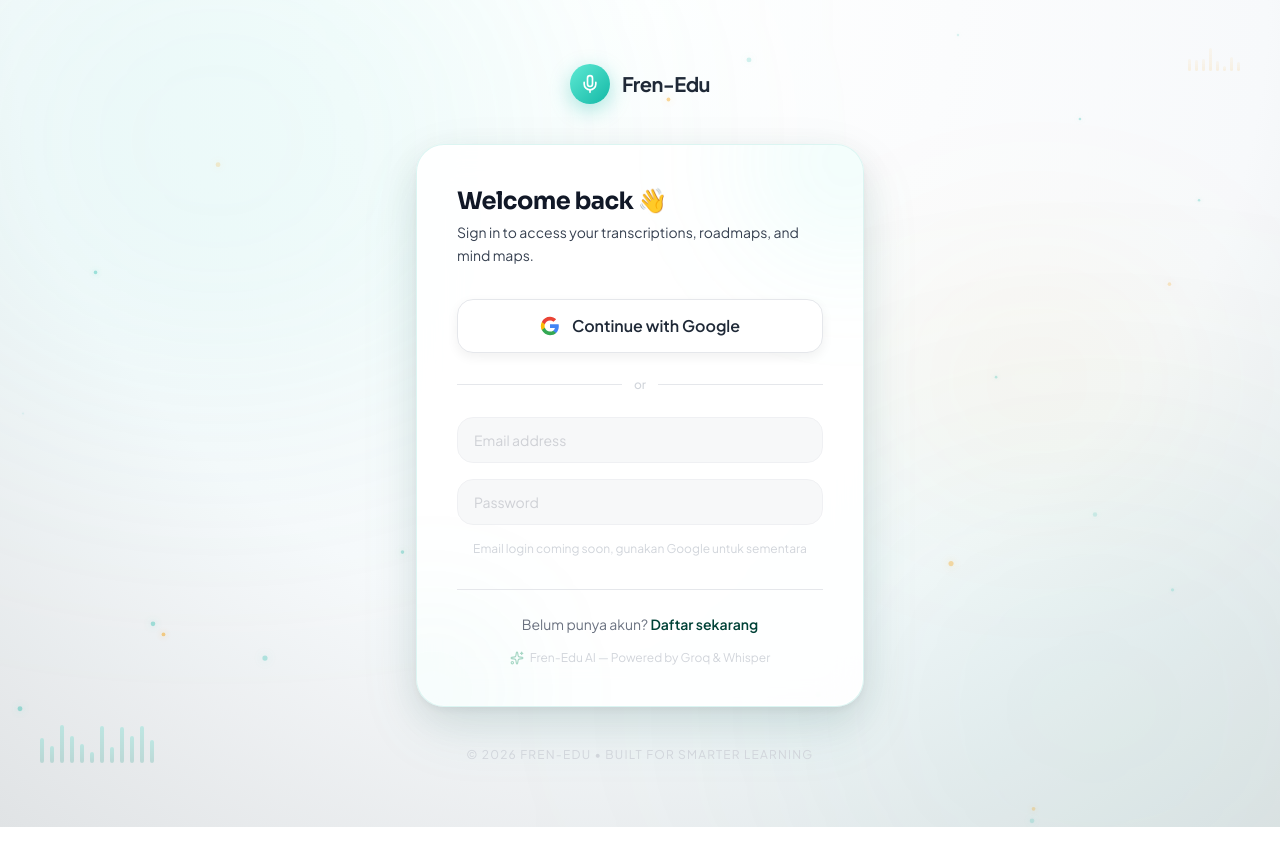
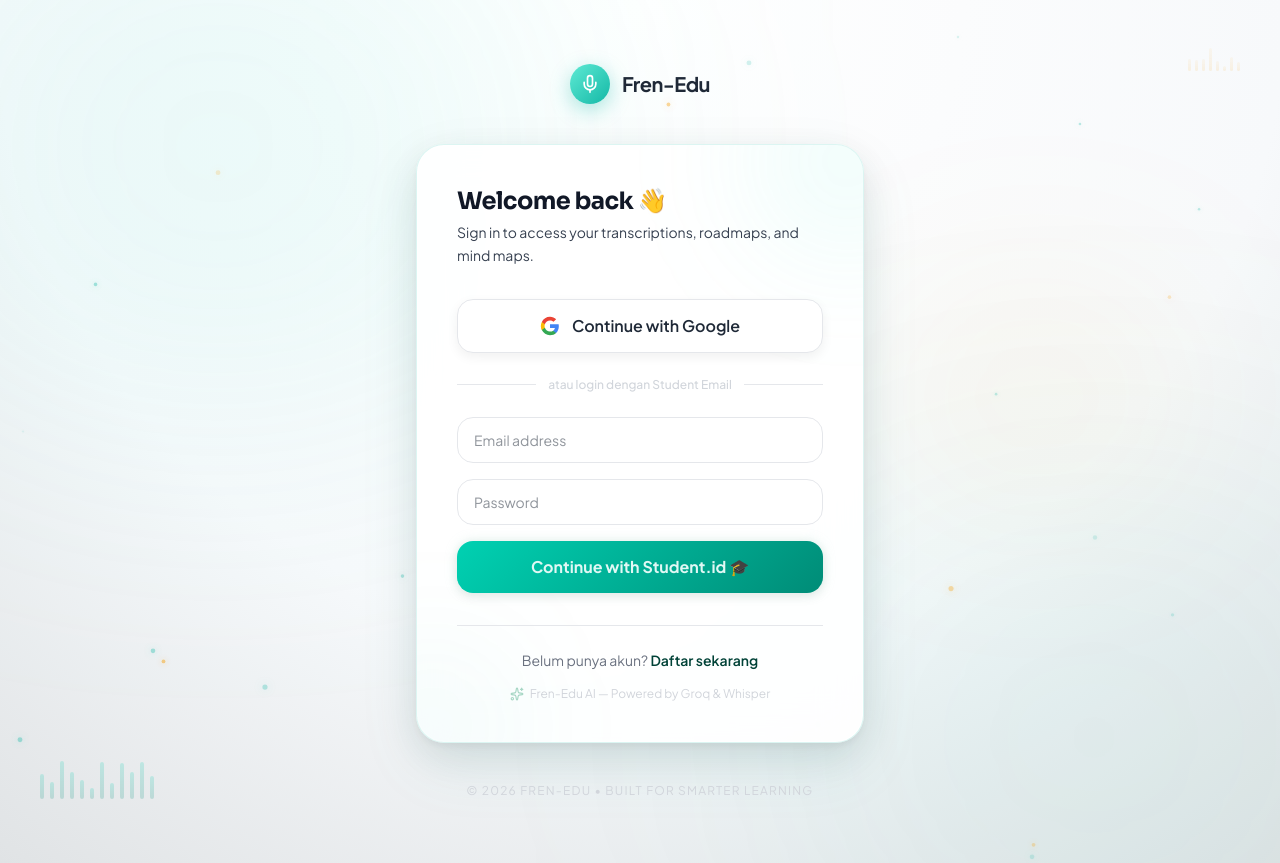
Before and after one commit to akhnadina53-hue/web-arkom, a Next.js app in the folder apps/web/: page /login in a window 1280 px wide. Before the commit the page ends 827 px from the top, so only its background shows below. Built offline with nearby package versions, Linux system fonts and the light colour scheme.

Commit message:
security: add 4 layers for anticipation for attacker who want to hacking

```diff
--- a/apps/web/app/(auth)/login/page.tsx
+++ b/apps/web/app/(auth)/login/page.tsx
@@ -1,12 +1,44 @@
 "use client";
 
+import { useState } from "react";
 import { signIn } from "next-auth/react";
 import { Sparkles } from "lucide-react";
 import { motion } from "framer-motion";
 import { AuthCard } from "@/components/auth/AuthCard";
 import Link from "next/link";
+import { useRouter } from "next/navigation";
 
 export default function LoginPage() {
+  const router = useRouter();
+  const [email, setEmail] = useState("");
+  const [password, setPassword] = useState("");
+  const [isLoading, setIsLoading] = useState(false);
+  const [error, setError] = useState("");
+
+  const handleSubmit = async (e: React.FormEvent) => {
+    e.preventDefault();
+    setIsLoading(true);
+    setError("");
+
+    try {
+      const res = await signIn("credentials", {
+        redirect: false,
+        email,
+        password,
+      });
+
+      if (res?.error) {
+        throw new Error("Email atau password salah");
+      }
+
+      router.push("/dashboard");
+    } catch (err: any) {
+      setError(err.message);
+    } finally {
+      setIsLoading(false);
+    }
+  };
+
   return (
     <AuthCard
       title="Welcome back 👋"
@@ -37,7 +69,6 @@
             "var(--shadow-md)";
         }}
       >
-        {/* Google SVG Icon */}
         <svg className="w-5 h-5 flex-shrink-0" viewBox="0 0 24 24">
           <path
             d="M22.56 12.25c0-.78-.07-1.53-.2-2.25H12v4.26h5.92c-.26 1.37-1.04 2.53-2.21 3.31v2.77h3.58c2.08-1.92 3.28-4.74 3.28-8.09z"
@@ -69,7 +100,7 @@
           className="text-xs font-medium"
           style={{ color: "var(--text-tertiary)" }}
         >
-          or
+          atau login dengan Student Email
         </span>
         <div
           className="flex-1 h-px"
@@ -77,45 +108,79 @@
         />
       </div>
 
-      {/* Email/Password placeholder — bisa diisi nanti */}
-      <div className="space-y-4">
+      {/* Email/Password form */}
+      <form className="space-y-4" onSubmit={handleSubmit}>
         <div className="relative group">
           <input
             type="email"
+            required
+            value={email}
+            onChange={(e) => setEmail(e.target.value)}
             placeholder="Email address"
-            disabled
-            className="w-full rounded-2xl py-3 px-4 text-sm transition-all"
+            className="w-full rounded-2xl py-3 px-4 text-sm transition-all outline-none"
             style={{
-              background: "var(--color-fog)",
+              background: "var(--bg-elevated)",
               border: "1.5px solid var(--border-default)",
-              color: "var(--text-secondary)",
-              cursor: "not-allowed",
-              opacity: 0.6,
+              color: "var(--text-primary)",
+            }}
+            onFocus={(e) => {
+              e.currentTarget.style.borderColor = "var(--border-focus)";
+              e.currentTarget.style.boxShadow =
+                "0 0 0 3px rgba(20,184,166,0.12)";
+            }}
+            onBlur={(e) => {
+              e.currentTarget.style.borderColor = "var(--border-default)";
+              e.currentTarget.style.boxShadow = "none";
             }}
           />
         </div>
         <div className="relative group">
           <input
             type="password"
+            required
+            value={password}
+            onChange={(e) => setPassword(e.target.value)}
             placeholder="Password"
-            disabled
-            className="w-full rounded-2xl py-3 px-4 text-sm transition-all"
+            className="w-full rounded-2xl py-3 px-4 text-sm transition-all outline-none"
             style={{
-              background: "var(--color-fog)",
+              background: "var(--bg-elevated)",
               border: "1.5px solid var(--border-default)",
-              color: "var(--text-secondary)",
-              cursor: "not-allowed",
-              opacity: 0.6,
+              color: "var(--text-primary)",
+            }}
+            onFocus={(e) => {
+              e.currentTarget.style.borderColor = "var(--border-focus)";
+              e.currentTarget.style.boxShadow =
+                "0 0 0 3px rgba(20,184,166,0.12)";
+            }}
+            onBlur={(e) => {
+              e.currentTarget.style.borderColor = "var(--border-default)";
+              e.currentTarget.style.boxShadow = "none";
             }}
           />
         </div>
-        <p
-          className="text-xs text-center"
-          style={{ color: "var(--text-tertiary)" }}
+
+        {error && (
+          <p className="text-sm text-center text-red-500 font-medium">
+            {error}
+          </p>
+        )}
+
+        <motion.button
+          whileHover={{ scale: 1.01, y: -1 }}
+          whileTap={{ scale: 0.98 }}
+          type="submit"
+          disabled={isLoading}
+          className="w-full font-bold py-3.5 rounded-2xl mt-2 flex items-center justify-center gap-2 group disabled:opacity-70 disabled:cursor-not-allowed"
+          style={{
+            background:
+              "linear-gradient(135deg, var(--color-smurf-300) 0%, var(--color-smurf-400) 100%)",
+            color: "var(--color-smurf-100)",
+            boxShadow: "var(--shadow-md), var(--shadow-glow-sm)",
+          }}
         >
-          Email login coming soon, gunakan Google untuk sementara
-        </p>
-      </div>
+          {isLoading ? "Signing in..." : "Continue with Student.id 🎓"}
+        </motion.button>
+      </form>
 
       {/* Footer Links */}
       <div
--- a/apps/web/app/(auth)/register/page.tsx
+++ b/apps/web/app/(auth)/register/page.tsx
@@ -1,5 +1,6 @@
 "use client";
 
+import { useState } from "react";
 import Link from "next/link";
 import { AuthCard } from "@/components/auth/AuthCard";
 import { Mail, Lock, User, ArrowRight, Sparkles } from "lucide-react";
@@ -11,11 +12,17 @@
   type,
   placeholder,
   label,
+  value,
+  onChange,
+  required = true,
 }: {
   icon: React.ElementType;
   type: string;
   placeholder: string;
   label: string;
+  value: string;
+  onChange: (e: React.ChangeEvent<HTMLInputElement>) => void;
+  required?: boolean;
 }) {
   return (
     <div className="space-y-1.5">
@@ -33,6 +40,9 @@
         <input
           type={type}
           placeholder={placeholder}
+          value={value}
+          onChange={onChange}
+          required={required}
           className="w-full rounded-2xl py-3 pl-11 pr-4 text-sm transition-all outline-none"
           style={{
             background: "var(--bg-elevated)",
@@ -54,10 +64,55 @@
 }
 
 export default function RegisterPage() {
+  const [name, setName] = useState("");
+  const [email, setEmail] = useState("");
+  const [password, setPassword] = useState("");
+  const [isLoading, setIsLoading] = useState(false);
+  const [error, setError] = useState("");
+
+  const handleSubmit = async (e: React.FormEvent) => {
+    e.preventDefault();
+    setIsLoading(true);
+    setError("");
+
+    try {
+      // Panggil API Register
+      const res = await fetch("/api/auth/register", {
+        method: "POST",
+        headers: { "Content-Type": "application/json" },
+        body: JSON.stringify({ name, email, password }),
+      });
+
+      const data = await res.json();
+
+      if (!res.ok) {
+        throw new Error(data.message || "Gagal melakukan registrasi");
+      }
+
+      // Jika sukses, langsung login dengan credentials
+      const loginRes = await signIn("credentials", {
+        redirect: false,
+        email,
+        password,
+      });
+
+      if (loginRes?.error) {
+        throw new Error("Gagal auto-login setelah register");
+      }
+
+      // Redirect ke dashboard
+      window.location.href = "/dashboard";
+    } catch (err: any) {
+      setError(err.message);
+    } finally {
+      setIsLoading(false);
+    }
+  };
+
   return (
     <AuthCard
       title="Mulai perjalananmu 🚀"
-      description="Daftar sekarang dan akses fitur transkripsi AI, roadmap, dan mind map secara gratis."
+      description="Daftar menggunakan email kampus (.edu / .ac.id) untuk status pelajar otomatis."
     >
       {/* Google — cara utama */}
       <motion.button
@@ -115,7 +170,7 @@
           className="text-xs font-medium"
           style={{ color: "var(--text-tertiary)" }}
         >
-          atau isi form
+          atau daftar dengan email
         </span>
         <div
           className="flex-1 h-px"
@@ -124,48 +179,56 @@
       </div>
 
       {/* Form fields */}
-      <form className="space-y-4" onSubmit={(e) => e.preventDefault()}>
+      <form className="space-y-4" onSubmit={handleSubmit}>
         <InputField
           icon={User}
           type="text"
           placeholder="Nama Lengkap"
           label="Nama Lengkap"
+          value={name}
+          onChange={(e) => setName(e.target.value)}
         />
         <InputField
           icon={Mail}
           type="email"
-          placeholder="email@contoh.com"
+          placeholder="mahasiswa@kampus.ac.id"
           label="Alamat Email"
+          value={email}
+          onChange={(e) => setEmail(e.target.value)}
         />
         <InputField
           icon={Lock}
           type="password"
           placeholder="••••••••"
           label="Password"
+          value={password}
+          onChange={(e) => setPassword(e.target.value)}
         />
+
+        {error && (
+          <p className="text-sm text-center text-red-500 font-medium">
+            {error}
+          </p>
+        )}
 
         <motion.button
           whileHover={{ scale: 1.01, y: -1 }}
           whileTap={{ scale: 0.98 }}
           type="submit"
-          className="w-full font-bold py-3.5 rounded-2xl mt-2 flex items-center justify-center gap-2 group"
+          disabled={isLoading}
+          className="w-full font-bold py-3.5 rounded-2xl mt-2 flex items-center justify-center gap-2 group disabled:opacity-70 disabled:cursor-not-allowed"
           style={{
             background:
               "linear-gradient(135deg, var(--color-smurf-300) 0%, var(--color-smurf-400) 100%)",
-            color: "var(--color-smurf-700)",
+            color: "var(--color-smurf-100)",
             boxShadow: "var(--shadow-md), var(--shadow-glow-sm)",
           }}
         >
-          Buat Akun
-          <ArrowRight className="w-4 h-4 group-hover:translate-x-1 transition-transform" />
+          {isLoading ? "Memproses..." : "Create Student.id 🎓"}
+          {!isLoading && (
+            <ArrowRight className="w-4 h-4 group-hover:translate-x-1 transition-transform" />
+          )}
         </motion.button>
-
-        <p
-          className="text-xs text-center"
-          style={{ color: "var(--text-tertiary)" }}
-        >
-          Registrasi via email akan segera hadir
-        </p>
       </form>
 
       {/* Footer */}
--- a/apps/web/package.json
+++ b/apps/web/package.json
@@ -12,6 +12,7 @@
     "@auth/prisma-adapter": "^2.11.2",
     "@prisma/client": "^5.22.0",
     "autoprefixer": "^10.4.0",
+    "bcryptjs": "^3.0.3",
     "clsx": "^2.1.1",
     "framer-motion": "^12.38.0",
     "lru-cache": "^11.5.1",
@@ -28,6 +29,7 @@
   },
   "devDependencies": {
     "@tailwindcss/postcss": "^4.2.4",
+    "@types/bcryptjs": "^2.4.6",
     "@types/next-auth": "^3.13.0",
     "@types/node": "^20.0.0",
     "@types/react": "^19.0.0",
```
Also changed, not shown: apps/web/lib/auth-options.ts (+49 -16 lines), apps/web/lib/rate-limit.ts (+77 -0 lines).
